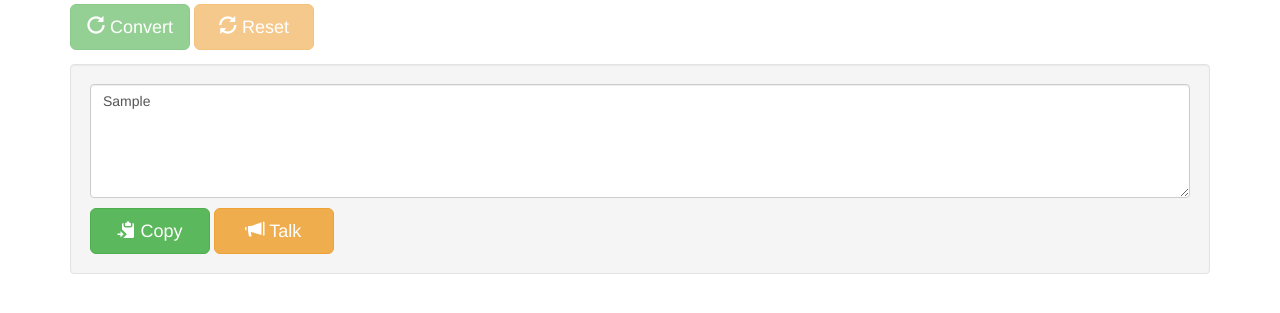
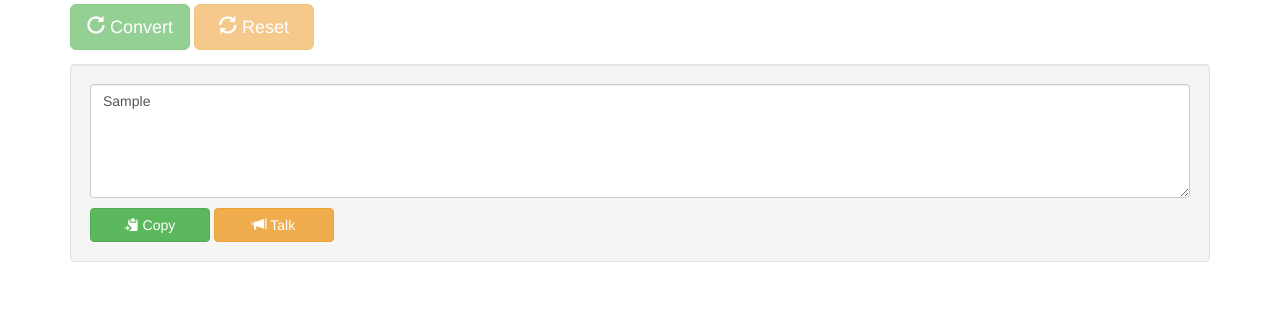
Before and after one commit to kaushalmeena/myapp-textsuite, a Flask app: template templates/home.html in a window 1280 px wide. Shown: the part 318-631 px from the top of the page. Run offline with Flask 2, Linux system fonts and the light colour scheme; the template is opened without the code that fills it: most values are stand-ins (such as "Sample title", 1, 10 or a date in 2020); some libraries are stand-ins or nearby versions.

Commit message:
made button smaller

```diff
--- a/templates/home.html
+++ b/templates/home.html
@@ -38,10 +38,10 @@
 	<div class="well">
 		<textarea id="ocrResult" class="form-control" rows="5">{{ocrResult}}</textarea>
 		<div class="function-button-group">
-			<button onclick="copyText()" type="button" class="btn btn-success btn-lg">
+			<button onclick="copyText()" type="button" class="btn btn-success btn-md">
 			<span class="glyphicon glyphicon-copy" aria-hidden="true"></span> Copy
 			</button>
-			<button onclick="talkText()" type="button" class="btn btn-warning btn-lg">
+			<button onclick="talkText()" type="button" class="btn btn-warning btn-nd">
 			<span class="glyphicon glyphicon-bullhorn" aria-hidden="true"></span> Talk
 			</button>
 		</div>
```
